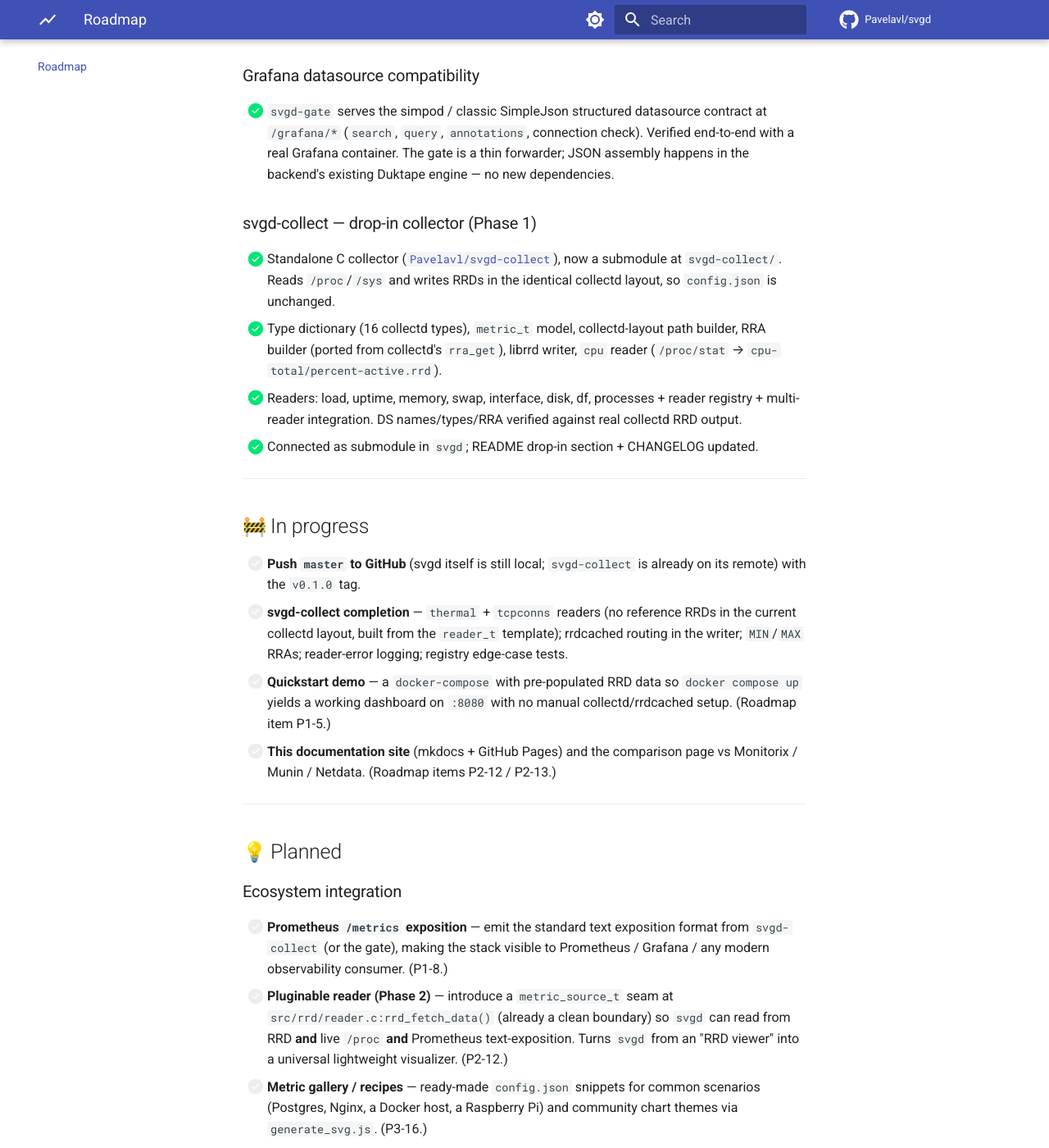
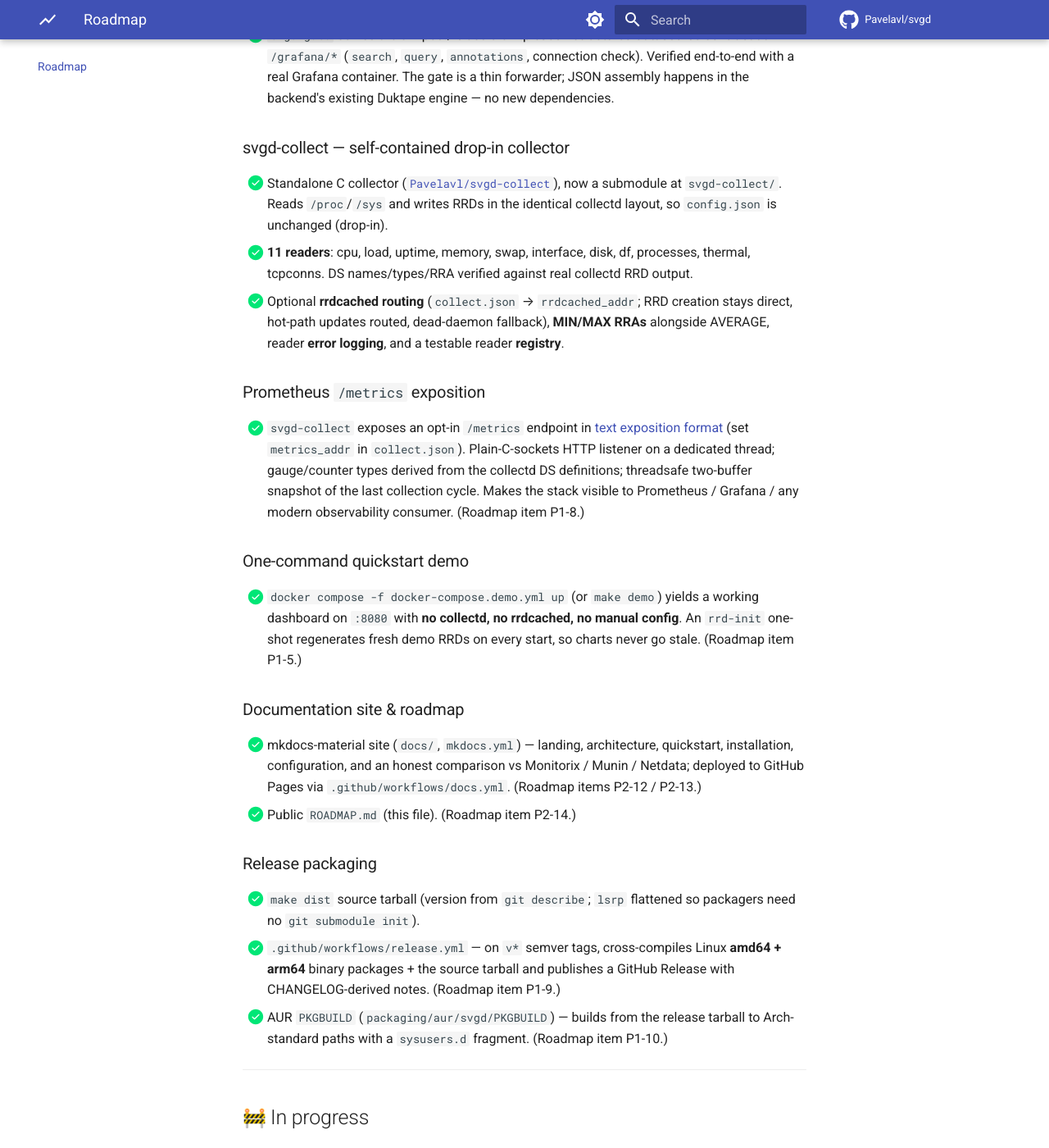
Before and after one commit to Pavelavl/svgd, an MkDocs documentation site: the page built from docs/roadmap.md, in a window 1280 px wide and 1400 px high, scrolled down 1296 px. Shown: the whole window at 82% size. Built offline with MkDocs 1.6.1 and Material for MkDocs 9.7.7, drawn with Linux system fonts in a browser that asks for light colours; emoji names are drawn with the system emoji font; comment, search, counter and statistics services are not loaded; some of the changed text lies outside the part shown.

Commit message:
docs: v0.1.0 release - consolidate changelog/roadmap/comparison/readme; bump svgd-collect

```diff
--- a/ROADMAP.md
+++ b/ROADMAP.md
@@ -28,88 +28,102 @@
 
 ### Open-source foundation (v0.1.0)
 
-- [x] MIT `LICENSE`.
-- [x] English-primary `readme.md` with badges, a "Why svgd?" highlights section,
-      and benchmark tables preserved verbatim; Russian mirror at `readme.ru.md`.
+- [x] MIT `LICENSE`; English-primary `readme.md` with badges, a "Why svgd?"
+      highlights section, and benchmark tables; Russian mirror `readme.ru.md`.
 - [x] Community files: `CONTRIBUTING.md`, `CODE_OF_CONDUCT.md`, `SECURITY.md`,
       `CHANGELOG.md`; GitHub issue / PR templates under `.github/`.
 - [x] `make install` (honors `PREFIX`/`DESTDIR`, non-clobbering config install)
       and systemd units for `svgd` and `svgd-gate` (`.infra/systemd/`).
-- [x] `.gitignore` whitelist for project docs; `duktape-dev` package name fixed
-      in install instructions.
 
 ### Grafana datasource compatibility
 
-- [x] `svgd-gate` serves the simpod / classic SimpleJson structured datasource
+- [x] `svgd-gate` serves the simpod / classic-SimpleJson structured datasource
       contract at `/grafana/*` (`search`, `query`, `annotations`, connection
       check). Verified end-to-end with a real Grafana container. The gate is a
       thin forwarder; JSON assembly happens in the backend's existing Duktape
       engine — no new dependencies.
 
-### svgd-collect — drop-in collector (Phase 1)
+### svgd-collect — self-contained drop-in collector
 
 - [x] Standalone C collector ([`Pavelavl/svgd-collect`](https://github.com/Pavelavl/svgd-collect)),
-      now a submodule at `svgd-collect/`. Reads `/proc`/`/sys` and writes RRDs
-      in the identical collectd layout, so `config.json` is unchanged.
-- [x] Type dictionary (16 collectd types), `metric_t` model, collectd-layout
-      path builder, RRA builder (ported from collectd's `rra_get`), librrd
-      writer, `cpu` reader (`/proc/stat` → `cpu-total/percent-active.rrd`).
-- [x] Readers: load, uptime, memory, swap, interface, disk, df, processes +
-      reader registry + multi-reader integration. DS names/types/RRA verified
-      against real collectd RRD output.
-- [x] Connected as submodule in `svgd`; README drop-in section + CHANGELOG
-      updated.
+      now a submodule at `svgd-collect/`. Reads `/proc`/`/sys` and writes RRDs in
+      the identical collectd layout, so `config.json` is unchanged (drop-in).
+- [x] **11 readers**: cpu, load, uptime, memory, swap, interface, disk, df,
+      processes, thermal, tcpconns. DS names/types/RRA verified against real
+      collectd RRD output.
+- [x] Optional **rrdcached routing** (`collect.json` → `rrdcached_addr`; RRD
+      creation stays direct, hot-path updates routed, dead-daemon fallback),
+      **MIN/MAX RRAs** alongside AVERAGE, reader **error logging**, and a
+      testable reader **registry**.
+
+### Prometheus `/metrics` exposition
+
+- [x] `svgd-collect` exposes an opt-in `/metrics` endpoint in
+      [text exposition format](https://prometheus.io/docs/instrumenting/exposition_formats/)
+      (set `metrics_addr` in `collect.json`). Plain-C-sockets HTTP listener on a
+      dedicated thread; gauge/counter types derived from the collectd DS
+      definitions; threadsafe two-buffer snapshot of the last collection cycle.
+      Makes the stack visible to Prometheus / Grafana / any modern observability
+      consumer. (Roadmap item P1-8.)
+
+### One-command quickstart demo
+
+- [x] `docker compose -f docker-compose.demo.yml up` (or `make demo`) yields a
+      working dashboard on `:8080` with **no collectd, no rrdcached, no manual
+      config**. An `rrd-init` one-shot regenerates fresh demo RRDs on every
+      start, so charts never go stale. (Roadmap item P1-5.)
+
+### Documentation site & roadmap
+
+- [x] mkdocs-material site (`docs/`, `mkdocs.yml`) — landing, architecture,
+      quickstart, installation, configuration, and an honest comparison vs
+      Monitorix / Munin / Netdata; deployed to GitHub Pages via
+      `.github/workflows/docs.yml`. (Roadmap items P2-12 / P2-13.)
+- [x] Public `ROADMAP.md` (this file). (Roadmap item P2-14.)
+
+### Release packaging
+
+- [x] `make dist` source tarball (version from `git describe`; `lsrp` flattened
+      so packagers need no `git submodule init`).
+- [x] `.github/workflows/release.yml` — on `v*` semver tags, cross-compiles
+      Linux **amd64 + arm64** binary packages + the source tarball and publishes
+      a GitHub Release with CHANGELOG-derived notes. (Roadmap item P1-9.)
+- [x] AUR `PKGBUILD` (`packaging/aur/svgd/PKGBUILD`) — builds from the release
+      tarball to Arch-standard paths with a `sysusers.d` fragment. (Roadmap item
+      P1-10.)
 
 ---
 
 ## :construction: In progress
 
-- [ ] **Push `master` to GitHub** (svgd itself is still local; `svgd-collect` is
-      already on its remote) with the `v0.1.0` tag.
-- [ ] **svgd-collect completion** — `thermal` + `tcpconns` readers (no reference
-      RRDs in the current collectd layout, built from the `reader_t` template);
-      rrdcached routing in the writer; `MIN`/`MAX` RRAs; reader-error logging;
-      registry edge-case tests.
-- [ ] **Quickstart demo** — a `docker-compose` with pre-populated RRD data so
-      `docker compose up` yields a working dashboard on `:8080` with no manual
-      collectd/rrdcached setup. (Roadmap item P1-5.)
-- [ ] **This documentation site** (mkdocs + GitHub Pages) and the comparison
-      page vs Monitorix / Munin / Netdata. (Roadmap items P2-12 / P2-13.)
+- _(nothing major — v0.1.0 is cut and tagged.)_
 
 ---
 
 ## :bulb: Planned
 
-### Ecosystem integration
+### Ecosystem & visualization
 
-- [ ] **Prometheus `/metrics` exposition** — emit the standard text exposition
-      format from `svgd-collect` (or the gate), making the stack visible to
-      Prometheus / Grafana / any modern observability consumer. (P1-8.)
 - [ ] **Pluginable reader (Phase 2)** — introduce a `metric_source_t` seam at
       `src/rrd/reader.c:rrd_fetch_data()` (already a clean boundary) so `svgd`
       can read from RRD **and** live `/proc` **and** Prometheus text-exposition.
-      Turns `svgd` from an "RRD viewer" into a universal lightweight
-      visualizer. (P2-12.)
-- [ ] **Metric gallery / recipes** — ready-made `config.json` snippets for
-      common scenarios (Postgres, Nginx, a Docker host, a Raspberry Pi) and
-      community chart themes via `generate_svg.js`. (P3-16.)
+      Turns `svgd` from an "RRD viewer" into a universal lightweight visualizer.
+      (Roadmap item P2-12.)
+- [ ] **Metric gallery / recipes** — ready-made `config.json` snippets for common
+      scenarios (Postgres, Nginx, a Docker host, a Raspberry Pi) and community
+      chart themes via `generate_svg.js`. (Roadmap item P3-16.)
 
-### Packaging & releases
+### Distribution extras
 
-- [ ] **GitHub Releases with semver tags** and a per-release changelog
-      (benchmarks in the release notes). (P1-9.)
-- [ ] **Distribution packages** — AUR (Arch, the author's native platform and
-      CI target) plus release tarballs at minimum; Homebrew tap and `.deb`/`.rpm`
-      as follow-ons. (P1-10.)
+- [ ] **Homebrew tap** and **`.deb` / `.rpm`** packages (AUR + release tarballs
+      already ship). Release **artifact signing** (`cosign` / GPG).
 
-### Trust & growth
+### Growth
 
-- [ ] **Public roadmap surfaced in-repo** (this file) and via GitHub Projects.
-      (P2-14.)
-- [ ] **PR campaign** — Show HN, r/selfhosted, r/homelab, Хабр (Russian
-      audience), dev.to. Deliberately **last**: launched only after push,
-      quickstart, packaging, and docs are in place, so incoming traffic lands on
-      something runnable. (P2-15.)
+- [ ] **PR campaign** — Show HN, r/selfhosted, r/homelab, Хабr (Russian
+      audience), dev.to. Deliberately **last**: launched only after the release,
+      quickstart, packaging, and docs are confirmed working for a stranger, so
+      incoming traffic lands on something runnable. (Roadmap item P2-15.)
 
 ---
 
```
Also changed, not shown: CHANGELOG.md (+89 -79 lines), docs/comparison.md (+1 -4 lines), docs/index.md (+5 -3 lines), readme.md (+1 -1 lines).
